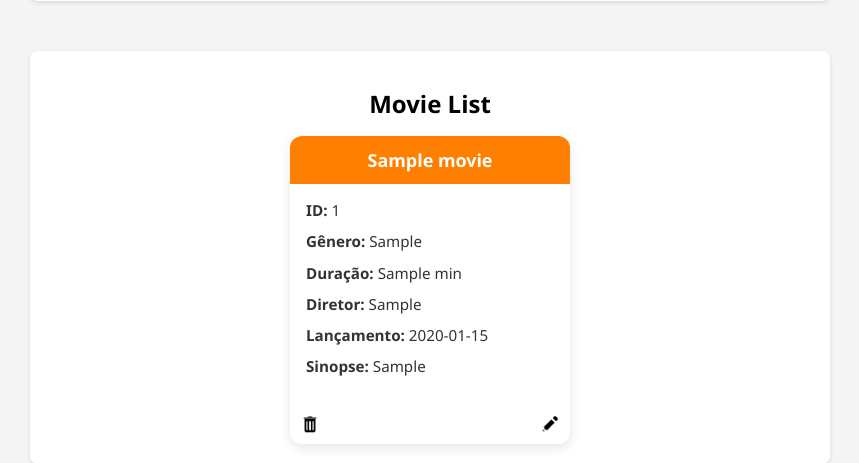
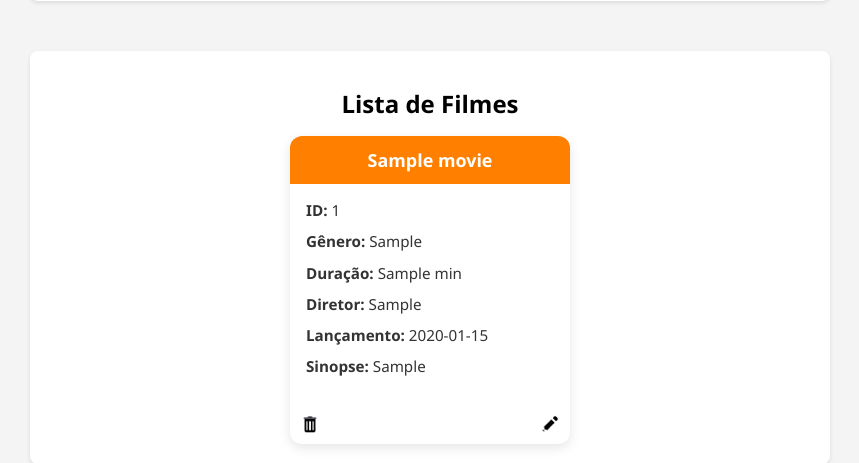
Before and after one commit to Wesley00s/cinema-fastapi, a FastAPI app: page /movies in a window 1280 px wide. Shown: the part 859-1322 px from the top of the page, without its empty margins (210-1069 px from the left). Run offline with FastAPI, Linux system fonts and the light colour scheme; tables that the repository leaves empty hold one stand-in row (values such as "Sample post").

Commit message:
update: change movie list title

```diff
--- a/app/templates/movies.html
+++ b/app/templates/movies.html
@@ -37,7 +37,7 @@
     </div>
 
     <div class="movie-list container" id="movieList">
-        <h2>Movie List</h2>
+        <h2>Lista de Filmes</h2>
         <div class="movie-container">
         </div>
     </div>
```
